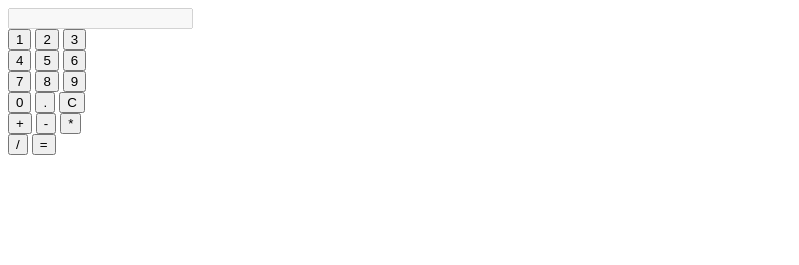
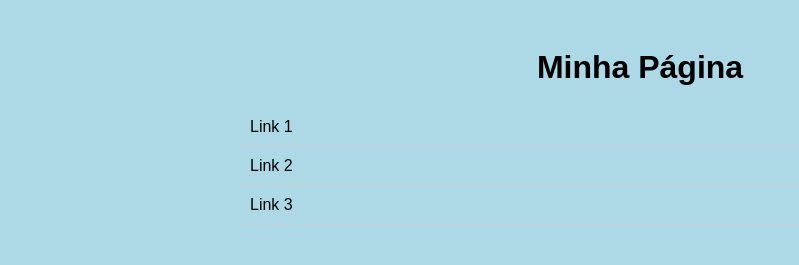
Before and after one commit to luissimon96/testepages, a plain HTML site: page index.html in a window 1280 px wide. Shown: the whole page, without its empty margins (0-799 px from the left). Drawn offline with Linux system fonts and the light colour scheme.

Commit message:
Update index.html

```diff
--- a/index.html
+++ b/index.html
@@ -1,30 +1,44 @@
 <!DOCTYPE html>
 <html>
-<head>
-    <title>Calculadora</title>
-</head>
-<body>
-    <div class="calculator">
-        <input type="text" class="display" disabled><br>
-        <button>1</button>
-        <button>2</button>
-        <button>3</button><br>
-        <button>4</button>
-        <button>5</button>
-        <button>6</button><br>
-        <button>7</button>
-        <button>8</button>
-        <button>9</button><br>
-        <button>0</button>
-        <button>.</button>
-        <button>C</button><br>
-        <button>+</button>
-        <button>-</button>
-        <button>*</button><br>
-        <button>/</button>
-        <button>=</button><br>
+  <head>
+    <title>Minha Página</title>
+    <style>
+      body {
+        background-color: #ADD8E6;
+        font-family: Arial, sans-serif;
+      }
+      .container {
+        max-width: 800px;
+        margin: 0 auto;
+        padding: 20px;
+      }
+      h1 {
+        text-align: center;
+      }
+      ul {
+        list-style: none;
+        padding: 0;
+      }
+      li a {
+        display: block;
+        padding: 10px;
+        text-decoration: none;
+        color: #000;
+        border-bottom: 1px solid #ccc;
+      }
+      li a:hover {
+        background-color: #eee;
+      }
+    </style>
+  </head>
+  <body>
+    <div class="container">
+      <h1>Minha Página</h1>
+      <ul>
+        <li><a href="https://www.example.com">Link 1</a></li>
+        <li><a href="https://www.example.com">Link 2</a></li>
+        <li><a href="https://www.example.com">Link 3</a></li>
+      </ul>
     </div>
-
-    <!-- Aqui você pode adicionar o código CSS e JavaScript para estilizar e adicionar funcionalidades à calculadora -->
-</body>
+  </body>
 </html>
```
